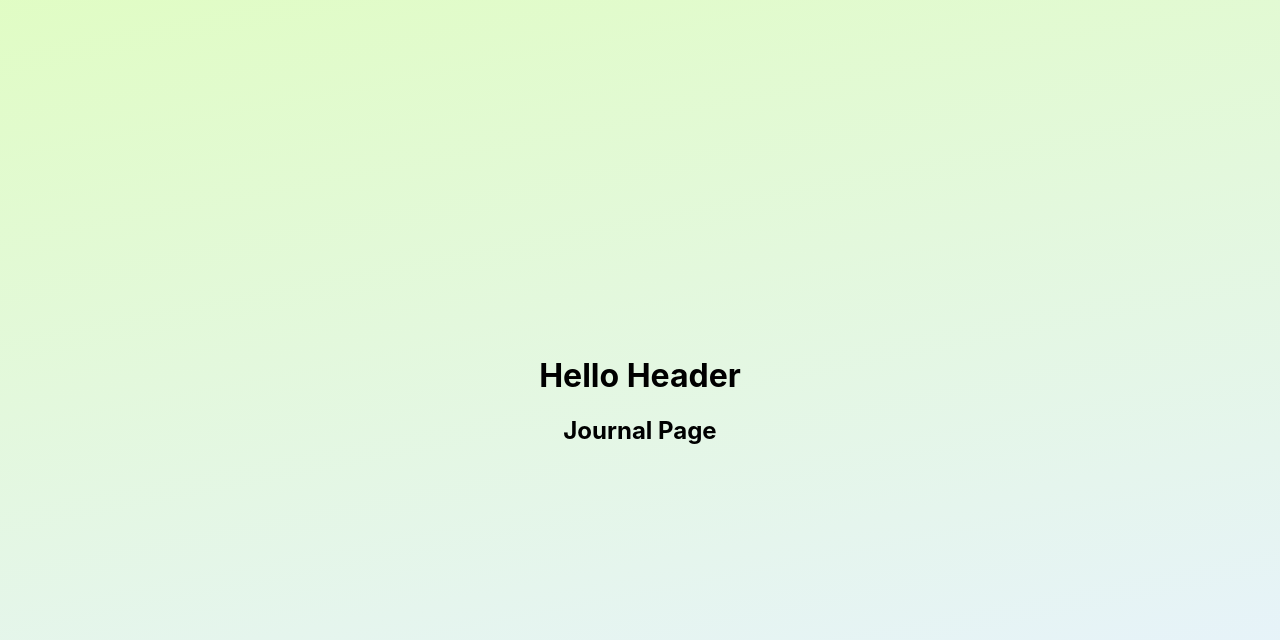
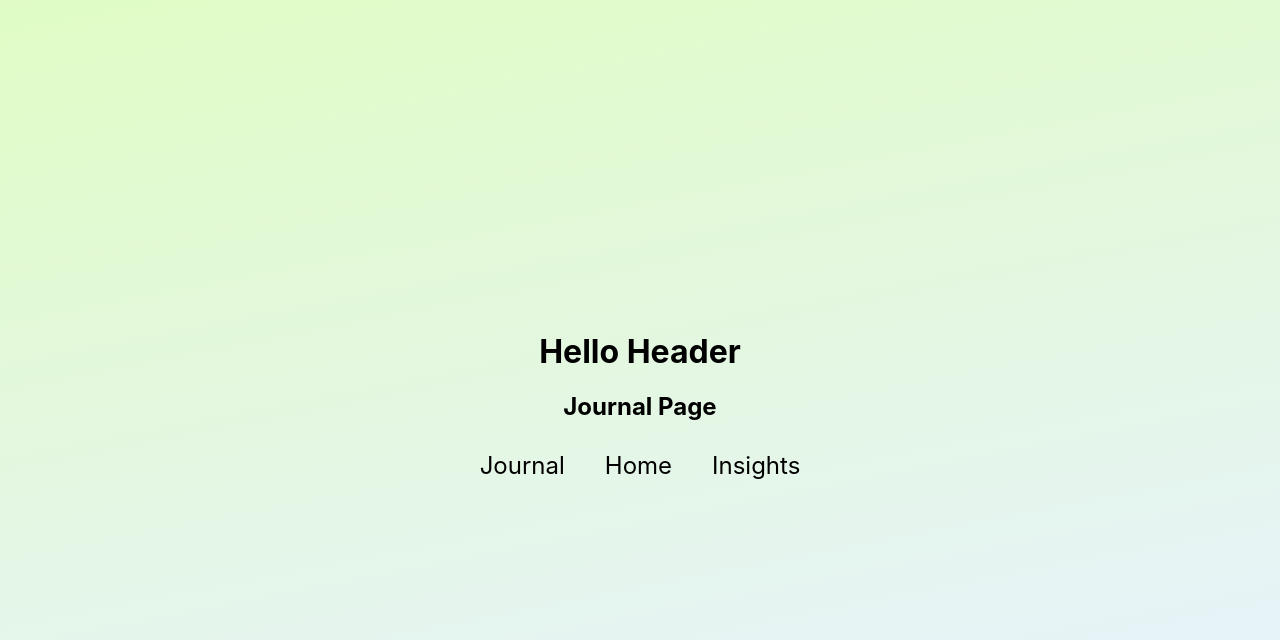
Before and after one commit to lillykml/client, a React (Create React App) app: page /journal in a window 1280 px wide. Shown: the top 640 px of the page. Built offline with nearby package versions, Linux system fonts and the light colour scheme; the HTML template or start-up script is replaced by a standard one.

Commit message:
Implemented a Navbar

```diff
--- /dev/null
+++ b/src/components/Navbar.js
@@ -0,0 +1,15 @@
+import React from 'react';
+import { Link } from 'react-router-dom';
+import "./navbar.css"
+
+const Navbar = () => {
+    return (
+        <div className="navbar">
+            <Link to="/journal">Journal</Link>
+            <Link to="/">Home</Link>
+            <Link to="/insights">Insights</Link>
+        </div>
+    );
+};
+
+export default Navbar;
--- /dev/null
+++ b/src/components/navbar.css
@@ -0,0 +1,18 @@
+.navbar {
+    display: flex;
+    justify-content: center;
+    align-items: center;
+    padding: 10px 0;
+}
+
+.navbar a {
+text-decoration: none;
+color: black;
+margin: 0 20px;
+font-size: 24px;
+transition: color 0.3s;
+}
+
+.navbar a:hover {
+color: #007BFF; /* Blue color on hover, based on the "Home" text color from the image */
+}
--- a/src/pages/Home.js
+++ b/src/pages/Home.js
@@ -1,10 +1,12 @@
 import Header from '../components/Header'
+import Navbar from '../components/Navbar';
 
 const Home = () => {
     return(
         <div>
             <Header />
             <h2>Home Page</h2>
+            <Navbar />
         </div>
     )
 }
--- a/src/pages/Insights.js
+++ b/src/pages/Insights.js
@@ -1,10 +1,12 @@
 import Header from '../components/Header'
+import Navbar from '../components/Navbar';
 
 const Insights = () => {
     return(
         <div>
             <Header />
             <h2>Insights Page</h2>
+            <Navbar/>
         </div>
     )
 }
--- a/src/pages/Journal.js
+++ b/src/pages/Journal.js
@@ -1,10 +1,12 @@
 import Header from '../components/Header'
+import Navbar from '../components/Navbar';
 
 const Journal = () => {
     return(
         <div>
             <Header />
             <h2>Journal Page</h2>
+            <Navbar/>
         </div>
     )
 }
```
Also changed, not shown: src/components/tree/tree.jsx (added, +17 -0 lines).
